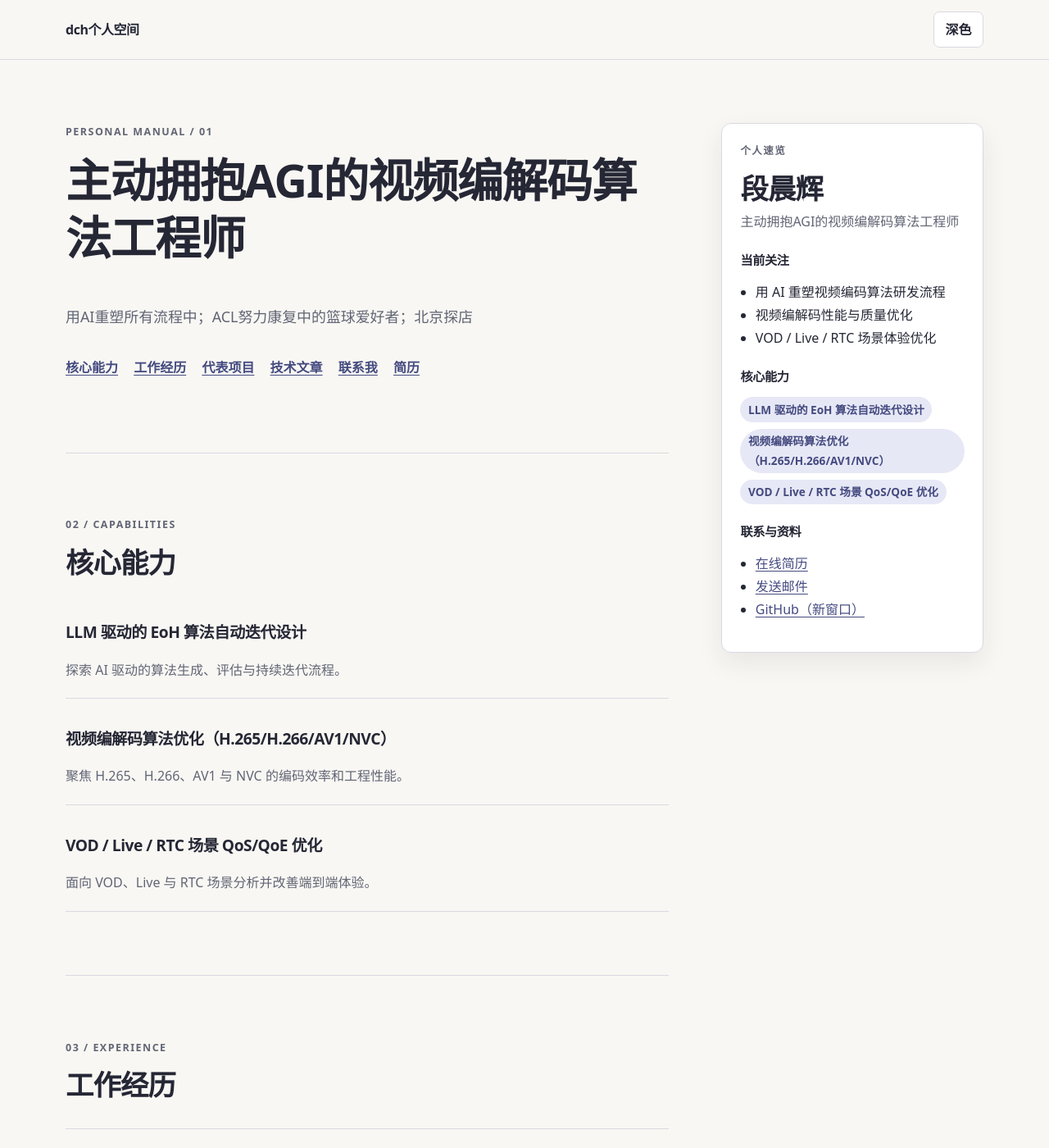
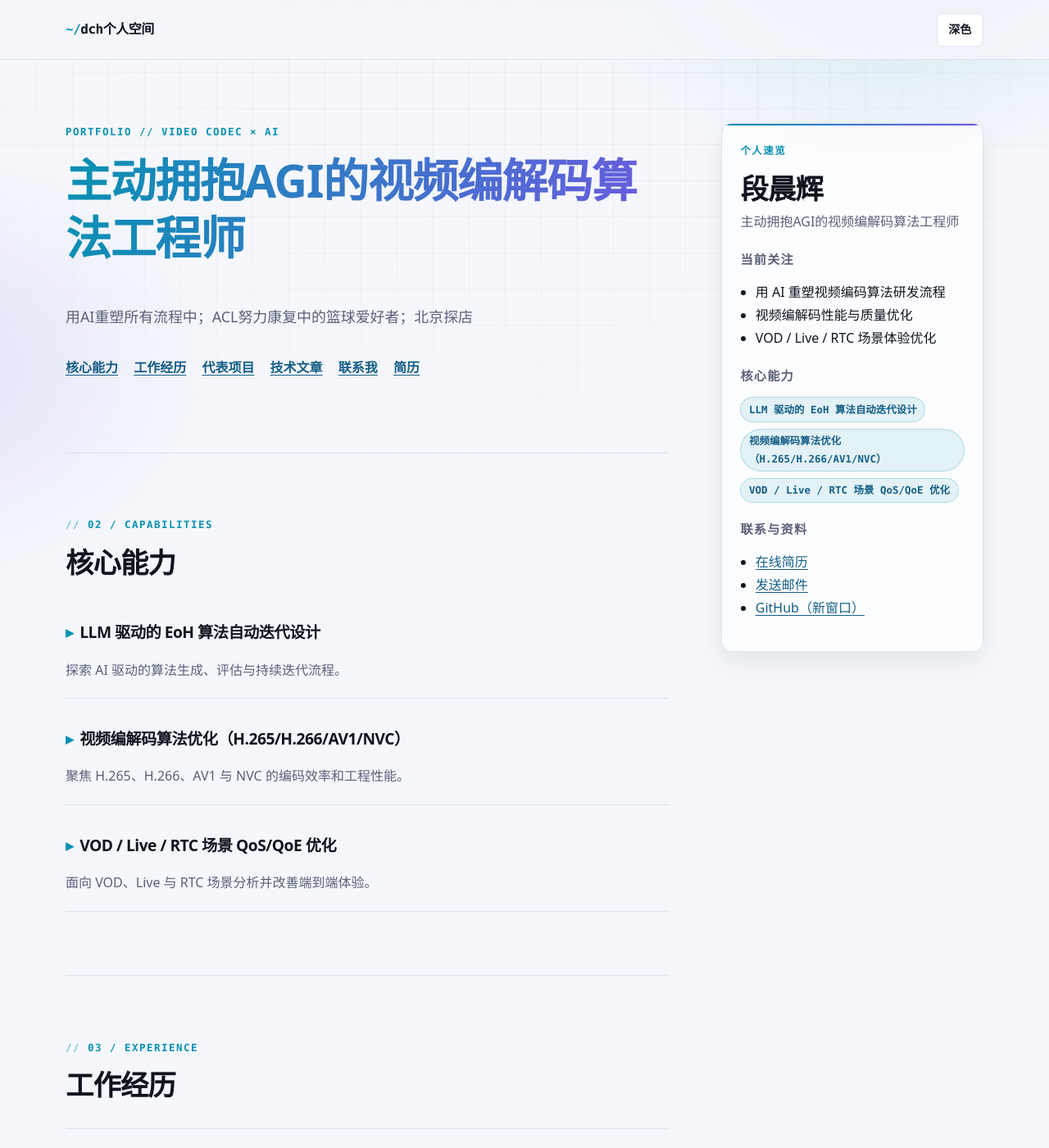
Before and after one commit to bitchenhui/bitchenhui.github.io, a Jekyll site: the page built from index.html, in a window 1280 px wide and 1400 px high. Shown: the whole window at 82% size. Built offline with Jekyll 4.4.1, drawn with Linux system fonts in a browser that asks for light colours.

Commit message:
feat: redesign with premium tech visual style
- Dark-first palette with cyan-to-violet gradient accents
- Blueprint grid backdrop and corner glow layers
- Glassmorphism cards with gradient top edge and hover glow
- Monospace accents for labels, tags, meta and brand
- Gradient headline text on hero and resume title
- Keep print, accessibility and layout contracts intact

```diff
--- a/assets/css/main.scss
+++ b/assets/css/main.scss
@@ -3,33 +3,44 @@
 
 :root {
   color-scheme: light;
-  --canvas: #f8f7f3;
+  --canvas: #f5f7fc;
   --surface: #ffffff;
-  --ink: #252735;
-  --muted: #626575;
-  --line: #d9d9e2;
-  --accent: #6268a3;
-  --accent-strong: #454b80;
-  --accent-soft: #e7e8f6;
-  --focus: #3d5ab6;
-  --shadow: 0 12px 30px rgba(37, 39, 53, 0.08);
-  --radius: 0.75rem;
+  --surface-glass: rgba(255, 255, 255, 0.72);
+  --ink: #10141f;
+  --muted: #5a6178;
+  --line: #dde2ee;
+  --accent: #0891b2;
+  --accent-strong: #155e86;
+  --accent-soft: rgba(8, 145, 178, 0.1);
+  --violet: #6d5ae0;
+  --grad: linear-gradient(100deg, #0891b2, #6d5ae0);
+  --focus: #0e7490;
+  --grid-line: rgba(16, 20, 31, 0.045);
+  --shadow: 0 12px 30px rgba(16, 20, 31, 0.08);
+  --glow: 0 0 0 1px rgba(8, 145, 178, 0.28), 0 14px 44px rgba(8, 145, 178, 0.14);
+  --radius: 0.8rem;
+  --mono: ui-monospace, "SF Mono", "JetBrains Mono", "Cascadia Code", Menlo, Consolas, monospace;
   --shell: 70rem;
   --reading: 46rem;
 }
 
 :root[data-theme="dark"] {
   color-scheme: dark;
-  --canvas: #181920;
-  --surface: #22242d;
-  --ink: #f3f2ee;
-  --muted: #babcc8;
-  --line: #414451;
-  --accent: #b3b8f2;
-  --accent-strong: #ced1ff;
-  --accent-soft: #303456;
-  --focus: #c8d5ff;
-  --shadow: 0 12px 30px rgba(0, 0, 0, 0.22);
+  --canvas: #070b14;
+  --surface: #0d1322;
+  --surface-glass: rgba(13, 19, 34, 0.72);
+  --ink: #e6ebf7;
+  --muted: #93a0bd;
+  --line: #1e2740;
+  --accent: #22d3ee;
+  --accent-strong: #7dd3fc;
+  --accent-soft: rgba(34, 211, 238, 0.1);
+  --violet: #8b7cf6;
+  --grad: linear-gradient(100deg, #22d3ee, #8b7cf6);
+  --focus: #67e8f9;
+  --grid-line: rgba(125, 211, 252, 0.05);
+  --shadow: 0 12px 30px rgba(0, 0, 0, 0.4);
+  --glow: 0 0 0 1px rgba(34, 211, 238, 0.3), 0 14px 44px rgba(34, 211, 238, 0.12);
 }
 
 * { box-sizing: border-box; }
@@ -49,13 +60,43 @@ body {
   text-rendering: optimizeLegibility;
 }
 
+/* Tech backdrop: corner glows + fading blueprint grid. */
+body::before,
+body::after {
+  content: "";
+  position: fixed;
+  z-index: -1;
+  inset: 0;
+  pointer-events: none;
+}
+body::before {
+  background:
+    radial-gradient(38rem 26rem at 85% -6%, color-mix(in srgb, var(--accent) 16%, transparent), transparent 70%),
+    radial-gradient(32rem 24rem at -8% 32%, color-mix(in srgb, var(--violet) 13%, transparent), transparent 70%);
+}
+body::after {
+  background-image:
+    linear-gradient(var(--grid-line) 1px, transparent 1px),
+    linear-gradient(90deg, var(--grid-line) 1px, transparent 1px);
+  background-size: 44px 44px;
+  -webkit-mask-image: radial-gradient(ellipse 95% 62% at 50% 0%, #000 25%, transparent 78%);
+  mask-image: radial-gradient(ellipse 95% 62% at 50% 0%, #000 25%, transparent 78%);
+}
+
+::selection { background: color-mix(in srgb, var(--accent) 28%, transparent); }
+
+::-webkit-scrollbar { width: 10px; height: 10px; }
+::-webkit-scrollbar-track { background: transparent; }
+::-webkit-scrollbar-thumb { border: 2px solid var(--canvas); border-radius: 6px; background: var(--line); }
+::-webkit-scrollbar-thumb:hover { background: var(--accent); }
+
 h1, h2, h3, p, ul, ol { margin-top: 0; }
 h1, h2, h3 { line-height: 1.25; letter-spacing: -0.025em; }
 h1, h2, h3, a, .tag { overflow-wrap: anywhere; }
 h1 { font-size: clamp(2rem, 5vw, 3.5rem); }
 h2 { font-size: clamp(1.5rem, 3vw, 2.15rem); }
 h3 { font-size: 1.2rem; }
-a { color: var(--accent-strong); text-underline-offset: 0.18em; }
+a { color: var(--accent-strong); text-underline-offset: 0.18em; transition: color 0.2s ease; }
 a:hover { color: var(--accent); }
 button { font: inherit; }
 
@@ -79,7 +120,7 @@ button { font: inherit; }
   padding: 0.6rem 1rem;
   transform: translate(-50%, -160%);
   background: var(--ink);
-  color: var(--surface);
+  color: var(--canvas);
   border-radius: 0.35rem;
 }
 
@@ -91,8 +132,9 @@ button { font: inherit; }
   top: 0;
   border-bottom: 1px solid var(--line);
   background: var(--canvas);
-  background: color-mix(in srgb, var(--canvas) 92%, transparent);
-  backdrop-filter: blur(14px);
+  background: color-mix(in srgb, var(--canvas) 78%, transparent);
+  backdrop-filter: blur(16px);
+  -webkit-backdrop-filter: blur(16px);
 }
 
 .site-header__inner {
@@ -106,9 +148,11 @@ button { font: inherit; }
 .site-brand {
   color: var(--ink);
   font-weight: 750;
+  font-family: var(--mono);
   letter-spacing: -0.03em;
   text-decoration: none;
 }
+.site-brand::before { content: "~/"; color: var(--accent); }
 
 .icon-button,
 .button {
@@ -123,11 +167,18 @@ button { font: inherit; }
   color: var(--ink);
   cursor: pointer;
   font-weight: 650;
+  font-family: var(--mono);
+  font-size: 0.88rem;
   text-decoration: none;
+  transition: border-color 0.2s ease, color 0.2s ease, box-shadow 0.2s ease;
 }
 
 .icon-button:hover,
-.button:hover { border-color: var(--accent); color: var(--accent-strong); }
+.button:hover {
+  border-color: var(--accent);
+  color: var(--accent-strong);
+  box-shadow: var(--glow);
+}
 
 main { min-height: calc(100vh - 10rem); }
 .section { padding-block: clamp(3rem, 7vw, 6rem); }
@@ -140,28 +191,60 @@ main { min-height: calc(100vh - 10rem); }
 }
 
 .card {
+  position: relative;
   padding: 1.4rem;
   border: 1px solid var(--line);
   border-radius: var(--radius);
-  background: var(--surface);
+  background: var(--surface-glass);
+  backdrop-filter: blur(10px);
+  -webkit-backdrop-filter: blur(10px);
   box-shadow: var(--shadow);
+  overflow: hidden;
+  transition: transform 0.25s ease, border-color 0.25s ease, box-shadow 0.25s ease;
 }
+.card::before {
+  content: "";
+  position: absolute;
+  inset: 0 0 auto 0;
+  height: 2px;
+  background: var(--grad);
+  opacity: 0;
+  transition: opacity 0.25s ease;
+}
+.card:hover {
+  transform: translateY(-3px);
+  border-color: color-mix(in srgb, var(--accent) 45%, var(--line));
+  box-shadow: var(--glow);
+}
+.card:hover::before { opacity: 0.8; }
 .card > :last-child { margin-bottom: 0; }
 
 .tag-list { display: flex; flex-wrap: wrap; gap: 0.5rem; padding: 0; list-style: none; }
-.tag { display: inline-flex; padding: 0.2rem 0.6rem; border-radius: 999px; background: var(--accent-soft); color: var(--accent-strong); font-size: 0.85rem; font-weight: 650; }
+.tag {
+  display: inline-flex;
+  padding: 0.2rem 0.6rem;
+  border: 1px solid color-mix(in srgb, var(--accent) 25%, transparent);
+  border-radius: 999px;
+  background: var(--accent-soft);
+  color: var(--accent-strong);
+  font-family: var(--mono);
+  font-size: 0.78rem;
+  font-weight: 650;
+}
 .button-row { display: flex; flex-wrap: wrap; gap: 0.8rem; margin-top: 1.5rem; }
 .button-secondary { background: transparent; color: var(--accent-strong); }
 .prose { max-width: var(--reading); }
 .prose > * + * { margin-top: 1.3rem; }
 .prose pre,
 .prose table { max-width: 100%; overflow-x: auto; }
-.prose pre { white-space: pre; }
+.prose pre { white-space: pre; border: 1px solid var(--line); border-radius: var(--radius); background: var(--surface); }
 .prose table { display: block; }
 .prose code,
 .prose p,
 .prose li { overflow-wrap: anywhere; }
+.prose :not(pre) > code { padding: 0.1em 0.4em; border: 1px solid var(--line); border-radius: 0.35rem; background: var(--accent-soft); color: var(--accent-strong); font-family: var(--mono); font-size: 0.88em; }
 .prose img { max-width: 100%; height: auto; }
+.prose blockquote { margin-inline: 0; padding: 0.75rem 1.1rem; border-left: 3px solid var(--accent); border-radius: 0 var(--radius) var(--radius) 0; background: var(--accent-soft); color: var(--muted); }
 .empty-state { padding: 2rem; border: 1px dashed var(--line); border-radius: var(--radius); color: var(--muted); text-align: center; }
 
 .manual-layout {
@@ -173,23 +256,50 @@ main { min-height: calc(100vh - 10rem); }
 }
 .manual-layout > :not(.manual-sidebar) { min-width: 0; grid-column: 1; }
 .manual-hero { padding-bottom: clamp(3rem, 7vw, 6rem); }
+.manual-hero h1 {
+  background: var(--grad);
+  -webkit-background-clip: text;
+  background-clip: text;
+  color: transparent;
+}
 .manual-hero__lead { max-width: var(--reading); color: var(--muted); font-size: 1.12rem; }
-.eyebrow, .section-index, .card-meta { color: var(--muted); font-size: 0.78rem; font-weight: 750; letter-spacing: 0.12em; text-transform: uppercase; }
+.eyebrow, .section-index, .card-meta { color: var(--accent); font-family: var(--mono); font-size: 0.78rem; font-weight: 750; letter-spacing: 0.12em; text-transform: uppercase; }
+.section-index::before { content: "// "; opacity: 0.55; }
 .anchor-nav { display: flex; flex-wrap: wrap; gap: 0.65rem 1.2rem; margin-top: 2rem; }
 .anchor-nav a { font-weight: 700; }
 .manual-section { padding-block: clamp(2.75rem, 6vw, 5rem); border-top: 1px solid var(--line); }
 .manual-section > h2 { margin-bottom: 2rem; }
 .manual-sidebar { position: sticky; top: 6rem; grid-column: 2; grid-row: 1 / span 7; }
-.profile-card { padding: 1.4rem; border: 1px solid var(--line); border-radius: var(--radius); background: var(--surface); box-shadow: var(--shadow); }
+.profile-card {
+  position: relative;
+  padding: 1.4rem;
+  border: 1px solid var(--line);
+  border-radius: var(--radius);
+  background: var(--surface-glass);
+  backdrop-filter: blur(10px);
+  -webkit-backdrop-filter: blur(10px);
+  box-shadow: var(--shadow);
+  overflow: hidden;
+}
+.profile-card::before {
+  content: "";
+  position: absolute;
+  inset: 0 0 auto 0;
+  height: 2px;
+  background: var(--grad);
+}
 .profile-card h2 { margin-bottom: 0.35rem; }
-.profile-card h3 { margin-top: 1.5rem; font-size: 0.95rem; }
+.profile-card h3 { margin-top: 1.5rem; font-size: 0.95rem; font-family: var(--mono); letter-spacing: 0.08em; text-transform: uppercase; color: var(--muted); }
 .profile-card__role { color: var(--muted); }
 .profile-card__list, .profile-card__links { padding-left: 1.15rem; }
 .capability-list, .experience-list { display: grid; gap: 1rem; }
-.capability-item { padding: 1.3rem 0; border-bottom: 1px solid var(--line); }
+.capability-item { padding: 1.3rem 0; border-bottom: 1px solid var(--line); transition: border-color 0.2s ease; }
+.capability-item:hover { border-bottom-color: var(--accent); }
+.capability-item h3::before { content: "▸"; margin-right: 0.5rem; color: var(--accent); }
 .capability-item p { max-width: var(--reading); margin-bottom: 0; color: var(--muted); }
 .experience-item { display: grid; grid-template-columns: minmax(8rem, 0.3fr) minmax(0, 1fr); gap: 1.5rem; padding: 1.5rem 0; border-top: 1px solid var(--line); }
-.experience-item__period { color: var(--muted); font-size: 0.9rem; }
+.experience-item__period { color: var(--accent-strong); font-family: var(--mono); font-size: 0.82rem; }
+.experience-item__body h3::before { content: "▸"; margin-right: 0.5rem; color: var(--accent); }
 .card-action { margin-top: 1.25rem; font-weight: 700; }
 .contact-section p { max-width: var(--reading); }
 
@@ -201,22 +311,42 @@ main { min-height: calc(100vh - 10rem); }
   border-radius: calc(var(--radius) - 0.25rem);
 }
 .project-card__highlights { padding-left: 1.15rem; color: var(--muted); }
+.project-card__highlights li::marker { color: var(--accent); }
 
 .resume-layout { padding-block: clamp(2.5rem, 6vw, 5rem); }
 .resume-toolbar { display: flex; gap: 0.8rem; margin-bottom: 2rem; }
 .resume {
+  position: relative;
   max-width: var(--reading);
   padding: clamp(1.5rem, 4vw, 3rem);
   border: 1px solid var(--line);
   border-radius: var(--radius);
-  background: var(--surface);
+  background: var(--surface-glass);
+  backdrop-filter: blur(10px);
+  -webkit-backdrop-filter: blur(10px);
   box-shadow: var(--shadow);
+  overflow: hidden;
 }
-.resume__header h1 { margin-bottom: 0.5rem; font-size: clamp(1.6rem, 4vw, 2.4rem); }
+.resume::before {
+  content: "";
+  position: absolute;
+  inset: 0 0 auto 0;
+  height: 2px;
+  background: var(--grad);
+}
+.resume__header h1 {
+  background: var(--grad);
+  -webkit-background-clip: text;
+  background-clip: text;
+  color: transparent;
+  margin-bottom: 0.5rem;
+  font-size: clamp(1.6rem, 4vw, 2.4rem);
+}
 .resume__role { margin-bottom: 0.35rem; font-weight: 700; }
 .resume__intro { color: var(--muted); }
 .resume__section { margin-top: 2.25rem; padding-top: 1.5rem; border-top: 1px solid var(--line); }
 .resume__section h2 { margin-bottom: 1rem; font-size: 1.3rem; }
+.resume__section h2::before { content: "▸"; margin-right: 0.5rem; color: var(--accent); }
 .resume__skills { display: grid; gap: 0.9rem; margin: 0; }
 .resume__skill dt { font-weight: 700; }
 .resume__skill dd { margin: 0.15rem 0 0; color: var(--muted); }
@@ -224,17 +354,9 @@ main { min-height: calc(100vh - 10rem); }
 .resume__project > p { margin-bottom: 0.4rem; }
 .resume__footer { margin-top: 2.25rem; padding-top: 1.5rem; border-top: 1px solid var(--line); color: var(--muted); font-size: 0.9rem; }
 
-@media print {
-  :root { --canvas: #ffffff; --surface: #ffffff; --ink: #111111; --muted: #444444; --line: #cccccc; --shadow: none; }
-  .site-header, .site-footer, .no-print { display: none !important; }
-  body { background: #ffffff; }
-  .resume { border: none; box-shadow: none; padding: 0; }
-  a { color: inherit; text-decoration: none; }
-}
-
 .site-footer { border-top: 1px solid var(--line); color: var(--muted); font-size: 0.92rem; }
 .site-footer__inner { display: flex; align-items: center; justify-content: space-between; gap: 1rem; padding-block: 1.5rem; }
-.site-footer__inner p { margin: 0; }
+.site-footer__inner p { margin: 0; font-family: var(--mono); }
 .site-footer__links { display: flex; flex-wrap: wrap; gap: 0.9rem; }
 
 // Below 44em, the 6rem sticky offset plus a readable profile card cannot fit with safe viewport clearance.
@@ -255,6 +377,17 @@ main { min-height: calc(100vh - 10rem); }
   .site-footer__inner { align-items: flex-start; flex-direction: column; }
 }
 
+@media print {
+  :root { --canvas: #ffffff; --surface: #ffffff; --surface-glass: #ffffff; --ink: #111111; --muted: #444444; --line: #cccccc; --shadow: none; --glow: none; }
+  .site-header, .site-footer, .no-print { display: none !important; }
+  body { background: #ffffff; }
+  body::before, body::after { display: none; }
+  .resume, .manual-hero h1, .resume__header h1 { border: none; box-shadow: none; padding: 0; background: none; color: inherit; -webkit-text-fill-color: inherit; }
+  .resume { padding: 0; }
+  .manual-hero h1, .resume__header h1 { -webkit-background-clip: initial; background-clip: initial; color: #111111; }
+  a { color: inherit; text-decoration: none; }
+}
+
 @media (prefers-reduced-motion: reduce) {
   html { scroll-behavior: auto; }
   *, *::before, *::after { transition-duration: 0.01ms !important; animation-duration: 0.01ms !important; animation-iteration-count: 1 !important; }
--- a/index.html
+++ b/index.html
@@ -4,7 +4,7 @@ title: 首页
 ---
 <div class="shell manual-layout">
   <section class="manual-hero" aria-labelledby="intro-title">
-    <p class="eyebrow">PERSONAL MANUAL / 01</p>
+    <p class="eyebrow">PORTFOLIO // VIDEO CODEC × AI</p>
     <h1 id="intro-title">{{ site.author.role | escape }}</h1>
     <p class="manual-hero__lead">{{ site.author.intro | escape }}</p>
     <nav class="anchor-nav" aria-label="本页内容">
```
